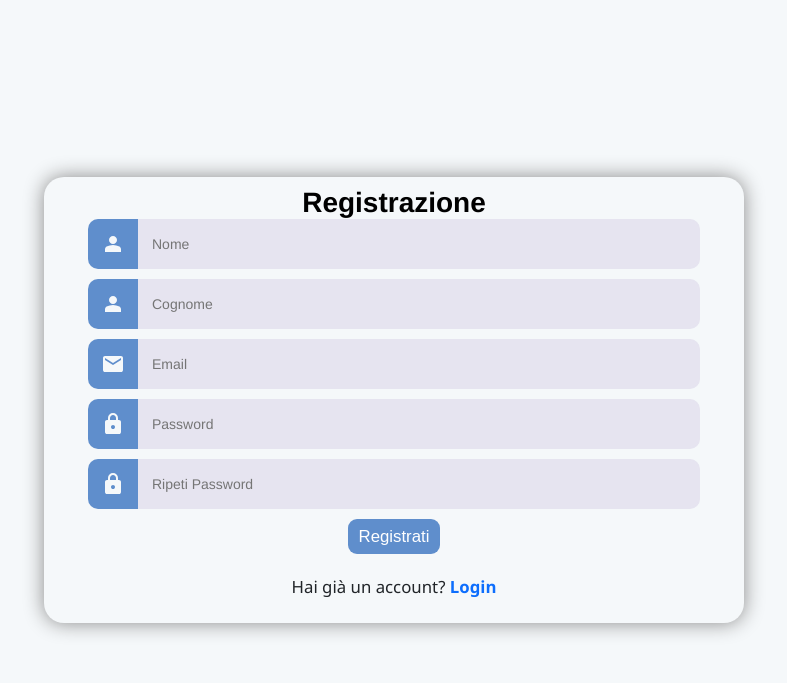
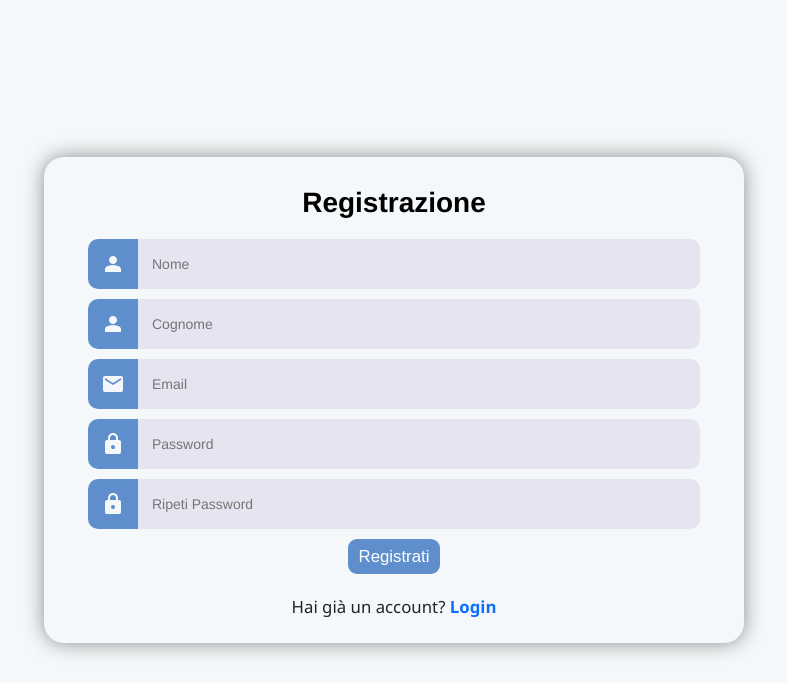
Before and after one commit to annalisaverrando/PackWise, a PHP site: page /registrazione.html in a window 1280 px wide. Shown: the top 683 px of the page, without its empty margins (246-1033 px from the left). Run offline with PHP 8.4, Linux system fonts and the light colour scheme.

Commit message:
Corretto spacing titolo dei file login registrazione e viaggio

```diff
--- a/css/formStyle.css
+++ b/css/formStyle.css
@@ -8,6 +8,10 @@ body {
   justify-content: center;
   align-items: center;
   height: 100%;
+}
+
+.page-title {
+  margin: 20px 0;
 }
 
 .text-center {
--- a/login.html
+++ b/login.html
@@ -10,7 +10,7 @@
   <body>
     <div class="main-container">
       <div class="text-center">
-        <h1 class="login-title">Login</h1>
+        <h1 class="page-title">Login</h1>
         <form name="form_login" action="login.php" method="POST">
           <div>
             <label for="inputEmailLogin">
--- a/registrazione.html
+++ b/registrazione.html
@@ -15,7 +15,7 @@
   <body>
     <div class="main-container">
       <div class="text-center">
-        <h1 class="registration-title">Registrazione</h1>
+        <h1 class="page-title">Registrazione</h1>
         <form
           name="form_registrazione"
           action="registrazione.php"
--- a/viaggio.html
+++ b/viaggio.html
@@ -16,7 +16,7 @@
   <body>
     <div class="main-container">
       <div class="text-center">
-        <h1>Nuovo viaggio</h1>
+        <h1 class="page-title">Nuovo viaggio</h1>
         <form name="form_viaggio" action="crea_viaggio.php" method="POST">
           <div class="form-group">
             <label for="inputNome">
```
